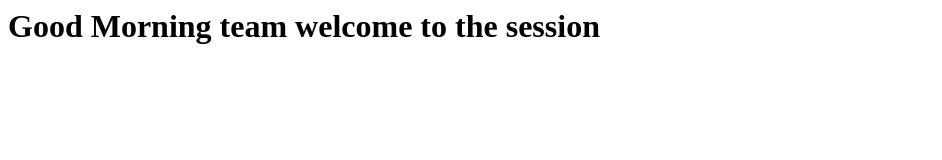
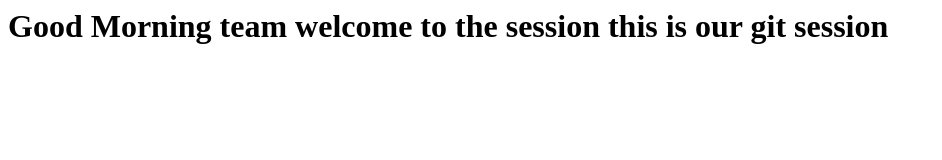
Before and after one commit to Koramouni/Medical-project, a plain HTML site: page index.html in a window 1280 px wide. Shown: the whole page, without its empty margins (0-942 px from the left). Drawn offline with Linux system fonts and the light colour scheme.

Commit message:
this is my second commit

```diff
--- a/index.html
+++ b/index.html
@@ -1,2 +1,4 @@
 <h1>
 	Good Morning team welcome to the session
+	   this is our git session
+</h1>
```
Also changed, not shown: 5 other files.
